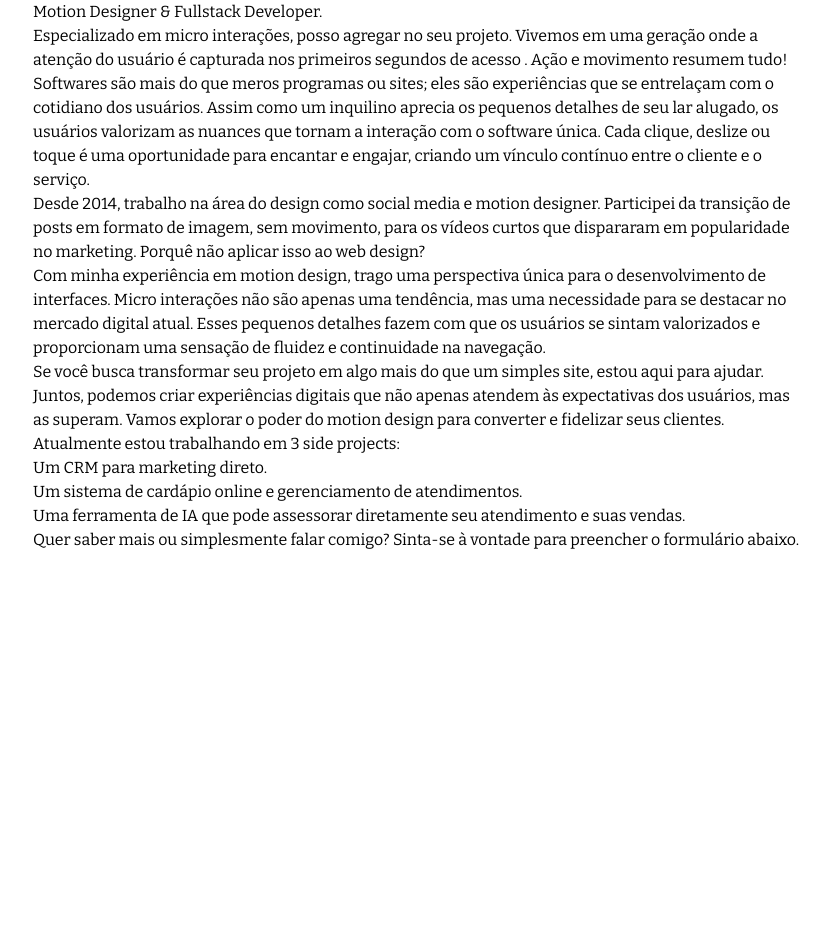
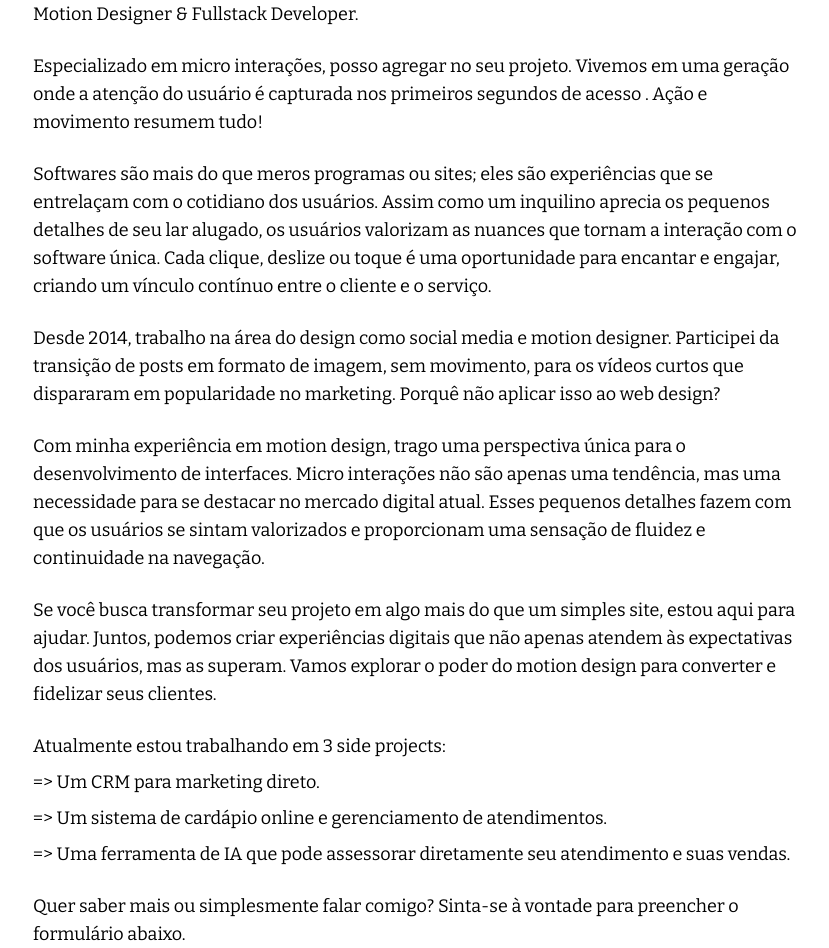
Before and after one commit to gildemardev/gildemar.dev, a Next.js app: page / in a window 1280 px wide. Shown: the whole page, without its empty margins (223-1052 px from the left). Before the commit the page ends 800 px from the top, so only its background shows below. Built offline with nearby package versions, Linux system fonts and the light colour scheme.

Commit message:
:sparkles: add Paragraph component

```diff
--- a/src/app/page.tsx
+++ b/src/app/page.tsx
@@ -1,57 +1,60 @@
+import Paragraph from "@/typhography/Paragraph";
+
 export default function Home() {
+	const sideProjects = [
+		"Um CRM para marketing direto.",
+		"Um sistema de cardápio online e gerenciamento de atendimentos.",
+		"Uma ferramenta de IA que pode assessorar diretamente seu atendimento e suas vendas.",
+	];
+
 	return (
 		<main className='flex min-h-screen flex-col items-center px-24'>
 			<section className='max-w-3xl'>
-				<p>Motion Designer & Fullstack Developer.</p>
-				<p>
+				<Paragraph>Motion Designer & Fullstack Developer.</Paragraph>
+				<Paragraph>
 					Especializado em micro interações, posso agregar no seu projeto.
 					Vivemos em uma geração onde a atenção do usuário é capturada nos
 					primeiros segundos de acesso . Ação e movimento resumem tudo!
-				</p>
-				<p>
+				</Paragraph>
+				<Paragraph>
 					Softwares são mais do que meros programas ou sites; eles são
 					experiências que se entrelaçam com o cotidiano dos usuários. Assim
 					como um inquilino aprecia os pequenos detalhes de seu lar alugado, os
 					usuários valorizam as nuances que tornam a interação com o software
 					única. Cada clique, deslize ou toque é uma oportunidade para encantar
 					e engajar, criando um vínculo contínuo entre o cliente e o serviço.
-				</p>
-				<p>
+				</Paragraph>
+				<Paragraph>
 					Desde 2014, trabalho na área do design como social media e motion
 					designer. Participei da transição de posts em formato de imagem, sem
 					movimento, para os vídeos curtos que dispararam em popularidade no
 					marketing. Porquê não aplicar isso ao web design?
-				</p>
-				<p>
+				</Paragraph>
+				<Paragraph>
 					Com minha experiência em motion design, trago uma perspectiva única
 					para o desenvolvimento de interfaces. Micro interações não são apenas
 					uma tendência, mas uma necessidade para se destacar no mercado digital
 					atual. Esses pequenos detalhes fazem com que os usuários se sintam
 					valorizados e proporcionam uma sensação de fluidez e continuidade na
 					navegação.
-				</p>
-				<p>
+				</Paragraph>
+				<Paragraph>
 					Se você busca transformar seu projeto em algo mais do que um simples
 					site, estou aqui para ajudar. Juntos, podemos criar experiências
 					digitais que não apenas atendem às expectativas dos usuários, mas as
 					superam. Vamos explorar o poder do motion design para converter e
 					fidelizar seus clientes.
-				</p>
-				<p>Atualmente estou trabalhando em 3 side projects:</p>
-				<ul>
-					<li>Um CRM para marketing direto.</li>
-					<li>
-						Um sistema de cardápio online e gerenciamento de atendimentos.
-					</li>
-					<li>
-						Uma ferramenta de IA que pode assessorar diretamente seu atendimento
-						e suas vendas.
-					</li>
+				</Paragraph>
+				<Paragraph>Atualmente estou trabalhando em 3 side projects:</Paragraph>
+				<ul className='text-lg space-y-2 mt-2'>
+					{sideProjects.map((sideProject, index) => {
+						return <li key={index}>{`=> ${sideProject}`}</li>;
+					})}
 				</ul>
-				<p>
+				<Paragraph>
 					Quer saber mais ou simplesmente falar comigo? Sinta-se à vontade para
 					preencher o formulário abaixo.
-				</p>
+				</Paragraph>
 			</section>
 		</main>
 	);
--- /dev/null
+++ b/src/typhography/Paragraph.tsx
@@ -0,0 +1,18 @@
+import { cn } from "@/lib/utils";
+import React from "react";
+
+interface ParagraphProps extends React.ComponentPropsWithoutRef<"p"> {
+	children: React.ReactNode;
+}
+
+const Paragraph = ({ children, className = "", ...props }: ParagraphProps) => {
+	return (
+		<p
+			className={cn("leading-7 mt-6 first:mt-0 text-lg", className)}
+			{...props}>
+			{children}
+		</p>
+	);
+};
+
+export default Paragraph;
--- a/tailwind.config.ts
+++ b/tailwind.config.ts
@@ -5,6 +5,7 @@ const config: Config = {
     "./src/pages/**/*.{js,ts,jsx,tsx,mdx}",
     "./src/components/**/*.{js,ts,jsx,tsx,mdx}",
     "./src/app/**/*.{js,ts,jsx,tsx,mdx}",
+    "./src/typhography/**/*.{js,ts,jsx,tsx,mdx}",
   ],
   theme: {
     extend: {
```
